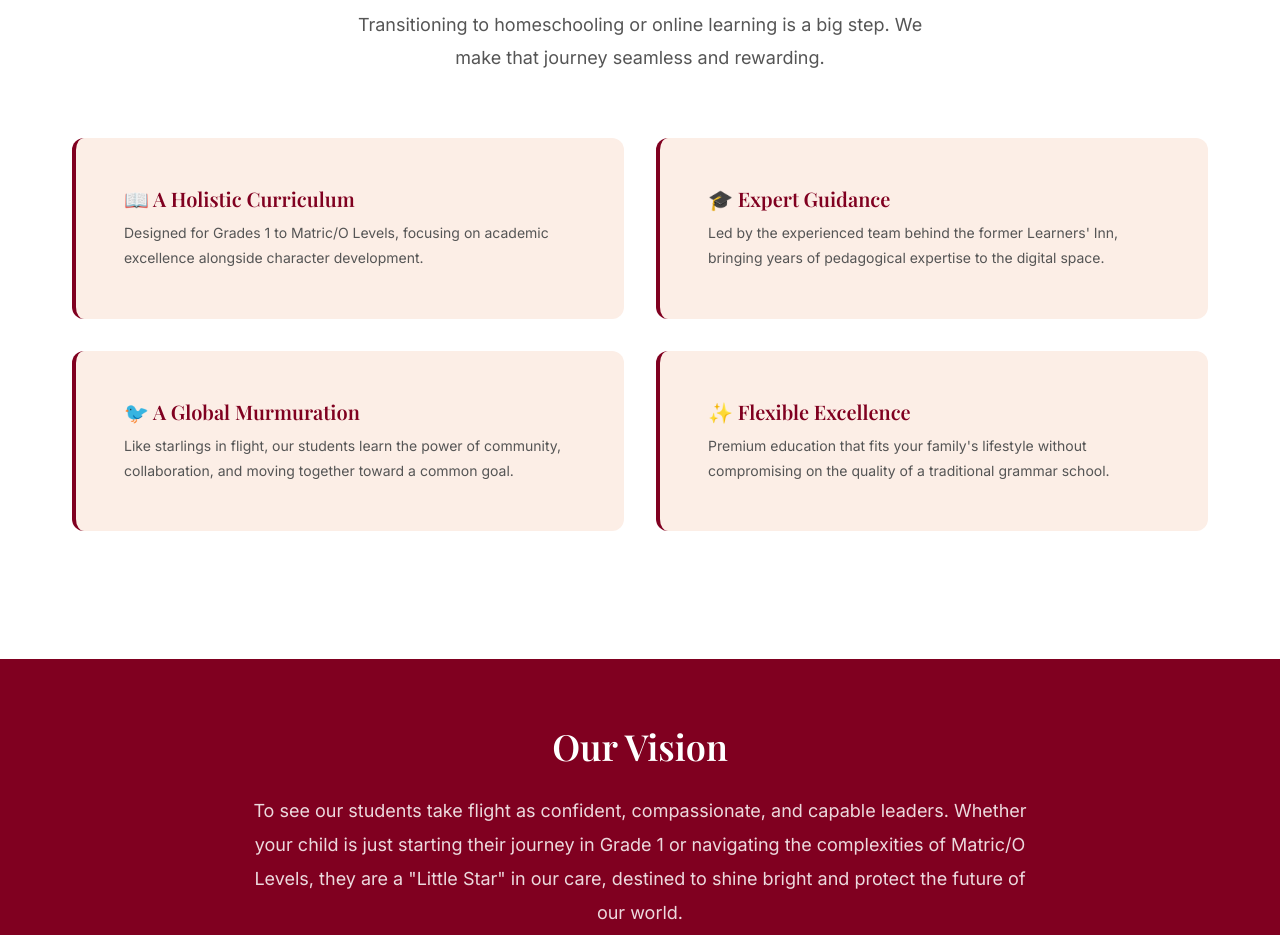
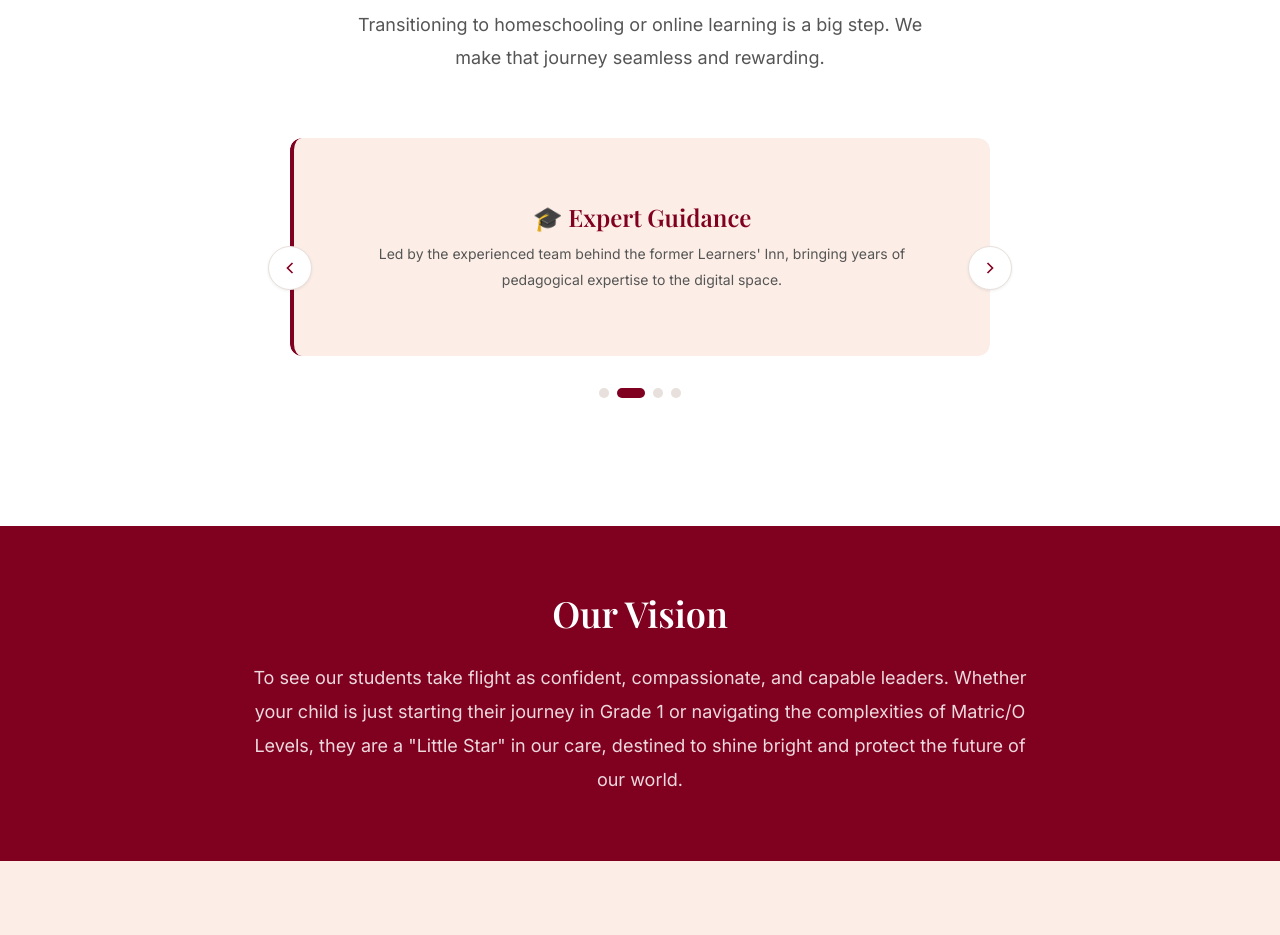
Before and after one commit to afhbaskhfvakhfb/starlings-education, a website built with Vite: page about.html in a window 1280 px wide. Shown: the part 2120-3055 px from the top of the page. Built offline with nearby package versions, Linux system fonts and the light colour scheme; a web font is replaced by a local one.

Commit message:
Turn Why Choose Starlings cards into a slideshow
Replaced the static 2x2 grid on the About page with a single-card
carousel: arrow navigation, dot indicators, autoplay every 4.5s that
pauses on hover. Built as a reusable .carousel component in case other
sections want the same treatment later.

```diff
--- a/about.html
+++ b/about.html
@@ -90,22 +90,46 @@
         <h2>Why Choose Starlings?</h2>
         <p class="subtitle">Transitioning to homeschooling or online learning is a big step. We make that journey seamless and rewarding.</p>
       </div>
-      <div class="about-pillars__grid" style="grid-template-columns: repeat(2, 1fr);">
-        <div class="about-pillar fade-in">
+      <div class="carousel fade-in" id="whyChooseCarousel">
+        <div class="carousel__viewport">
+          <div class="carousel__track">
+            <div class="carousel__slide">
+              <div class="about-pillar">
                 <h4>📖 A Holistic Curriculum</h4>
                 <p>Designed for Grades 1 to Matric/O Levels, focusing on academic excellence alongside character development.</p>
               </div>
-        <div class="about-pillar fade-in" style="transition-delay: 0.1s">
+            </div>
+            <div class="carousel__slide">
+              <div class="about-pillar">
                 <h4>🎓 Expert Guidance</h4>
                 <p>Led by the experienced team behind the former Learners' Inn, bringing years of pedagogical expertise to the digital space.</p>
               </div>
-        <div class="about-pillar fade-in" style="transition-delay: 0.2s">
+            </div>
+            <div class="carousel__slide">
+              <div class="about-pillar">
                 <h4>🐦 A Global Murmuration</h4>
                 <p>Like starlings in flight, our students learn the power of community, collaboration, and moving together toward a common goal.</p>
               </div>
-        <div class="about-pillar fade-in" style="transition-delay: 0.3s">
+            </div>
+            <div class="carousel__slide">
+              <div class="about-pillar">
                 <h4>✨ Flexible Excellence</h4>
                 <p>Premium education that fits your family's lifestyle without compromising on the quality of a traditional grammar school.</p>
+              </div>
+            </div>
+          </div>
+        </div>
+        <button class="carousel__arrow carousel__arrow--prev" aria-label="Previous">
+          <svg viewBox="0 0 24 24" fill="none" stroke="currentColor" stroke-width="2"><path d="M15 18l-6-6 6-6"/></svg>
+        </button>
+        <button class="carousel__arrow carousel__arrow--next" aria-label="Next">
+          <svg viewBox="0 0 24 24" fill="none" stroke="currentColor" stroke-width="2"><path d="M9 18l6-6-6-6"/></svg>
+        </button>
+        <div class="carousel__dots">
+          <button class="carousel__dot" aria-label="Go to slide 1"></button>
+          <button class="carousel__dot" aria-label="Go to slide 2"></button>
+          <button class="carousel__dot" aria-label="Go to slide 3"></button>
+          <button class="carousel__dot" aria-label="Go to slide 4"></button>
         </div>
       </div>
     </div>
--- a/main.js
+++ b/main.js
@@ -163,6 +163,67 @@ function initContactForm() {
   });
 }
 
+// ---- Carousel / slideshow ----
+function initCarousels() {
+  document.querySelectorAll('.carousel').forEach((carousel) => {
+    const track = carousel.querySelector('.carousel__track');
+    const slides = Array.from(carousel.querySelectorAll('.carousel__slide'));
+    const dots = Array.from(carousel.querySelectorAll('.carousel__dot'));
+    const prevBtn = carousel.querySelector('.carousel__arrow--prev');
+    const nextBtn = carousel.querySelector('.carousel__arrow--next');
+    if (!track || slides.length === 0) return;
+
+    let index = 0;
+    let autoplayTimer = null;
+
+    function goTo(i) {
+      index = (i + slides.length) % slides.length;
+      track.style.transform = `translateX(-${index * 100}%)`;
+      dots.forEach((dot, dotIndex) => dot.classList.toggle('active', dotIndex === index));
+    }
+
+    function next() {
+      goTo(index + 1);
+    }
+
+    function prev() {
+      goTo(index - 1);
+    }
+
+    function startAutoplay() {
+      stopAutoplay();
+      autoplayTimer = setInterval(next, 4500);
+    }
+
+    function stopAutoplay() {
+      if (autoplayTimer) clearInterval(autoplayTimer);
+    }
+
+    nextBtn?.addEventListener('click', () => {
+      next();
+      startAutoplay();
+    });
+
+    prevBtn?.addEventListener('click', () => {
+      prev();
+      startAutoplay();
+    });
+
+    dots.forEach((dot, i) => {
+      dot.addEventListener('click', () => {
+        goTo(i);
+        startAutoplay();
+      });
+    });
+
+    carousel.addEventListener('mouseenter', stopAutoplay);
+    carousel.addEventListener('mouseleave', startAutoplay);
+
+    goTo(0);
+    startAutoplay();
+  });
+}
+
 // ---- Initialize everything ----
 document.addEventListener('DOMContentLoaded', () => {
   initNavbar();
@@ -170,4 +231,5 @@ document.addEventListener('DOMContentLoaded', () => {
   initSmoothScroll();
   animateCounters();
   initContactForm();
+  initCarousels();
 });
--- a/styles.css
+++ b/styles.css
@@ -1094,6 +1094,114 @@ p {
 
 .about-pillar p {
   font-size: var(--text-sm);
+}
+
+/* ---- Carousel / Slideshow ---- */
+.carousel {
+  position: relative;
+  max-width: 700px;
+  margin: var(--space-2xl) auto 0;
+}
+
+.carousel__viewport {
+  overflow: hidden;
+  border-radius: var(--radius-lg);
+}
+
+.carousel__track {
+  display: flex;
+  transition: transform 0.5s cubic-bezier(0.65, 0, 0.35, 1);
+}
+
+.carousel__slide {
+  flex: 0 0 100%;
+  width: 100%;
+  box-sizing: border-box;
+}
+
+.carousel__slide .about-pillar {
+  margin: 0;
+  text-align: center;
+  padding: var(--space-3xl) var(--space-2xl);
+}
+
+.carousel__slide .about-pillar h4 {
+  font-size: var(--text-2xl);
+}
+
+.carousel__arrow {
+  position: absolute;
+  top: 50%;
+  transform: translateY(-50%);
+  width: 44px;
+  height: 44px;
+  border-radius: 50%;
+  background: var(--white);
+  border: 1px solid var(--light-gray);
+  display: flex;
+  align-items: center;
+  justify-content: center;
+  cursor: pointer;
+  transition: all var(--transition-base);
+  box-shadow: var(--shadow-sm);
+  z-index: 2;
+  color: var(--burgundy);
+}
+
+.carousel__arrow svg {
+  width: 20px;
+  height: 20px;
+}
+
+.carousel__arrow:hover {
+  background: var(--burgundy);
+  color: var(--white);
+}
+
+.carousel__arrow--prev {
+  left: -22px;
+}
+
+.carousel__arrow--next {
+  right: -22px;
+}
+
+.carousel__dots {
+  display: flex;
+  justify-content: center;
+  gap: var(--space-sm);
+  margin-top: var(--space-xl);
+}
+
+.carousel__dot {
+  width: 10px;
+  height: 10px;
+  border-radius: 50%;
+  background: var(--light-gray);
+  border: none;
+  cursor: pointer;
+  padding: 0;
+  transition: all var(--transition-base);
+}
+
+.carousel__dot.active {
+  background: var(--burgundy);
+  width: 28px;
+  border-radius: var(--radius-full);
+}
+
+@media (max-width: 768px) {
+  .carousel__arrow--prev {
+    left: 4px;
+  }
+
+  .carousel__arrow--next {
+    right: 4px;
+  }
+
+  .carousel__slide .about-pillar {
+    padding: var(--space-2xl) var(--space-xl);
+  }
 }
 
 .about-vision {
```
Lines whose indentation alone changed are shown as unchanged.
